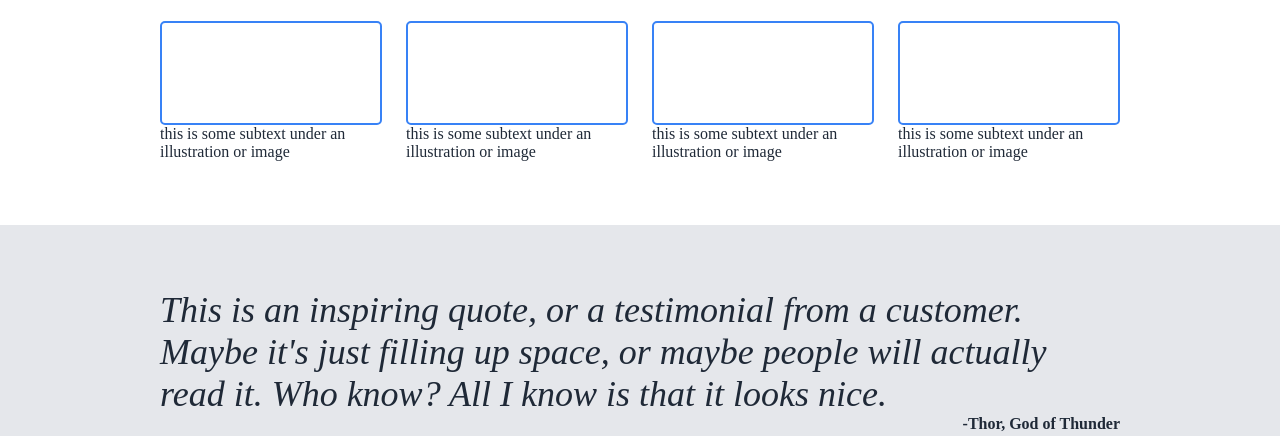
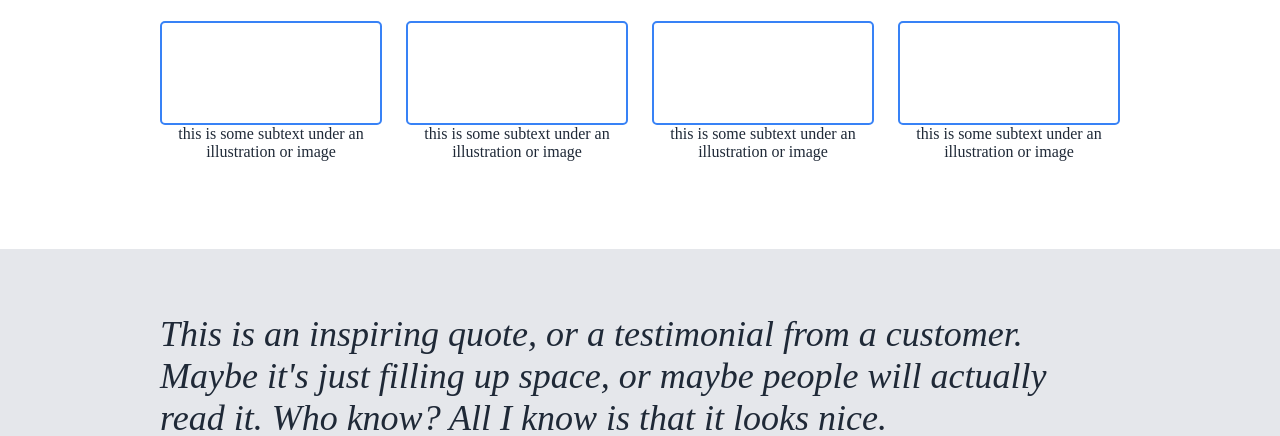
Before and after one commit to 4ouo4/odin-landing-page, a plain HTML site: page index.html in a window 1280 px wide. Shown: the part 361-797 px from the top of the page. Drawn offline with Linux system fonts and the light colour scheme.

Commit message:
Clean styling

```diff
--- a/style.css
+++ b/style.css
@@ -11,6 +11,7 @@ body {
     background-color: #1F2937;
     color: #F9FAF8;
     padding: 0 100px;
+    padding-bottom: 64px;
 }
 
 .header-bar {
@@ -40,7 +41,6 @@ body {
     flex-direction: row;
     justify-content: space-between;
     align-items: center;
-    padding-bottom: 64px;
     gap: 50px;
 }
 
@@ -72,7 +72,7 @@ body {
 /*INFORMATION SECTION*/
 .info {
     padding: 24px 160px;
-    padding-bottom: 64px;
+    padding-bottom: 88px;
     color: #1F2937;
     display: flex;
     flex-direction: column;
@@ -84,6 +84,7 @@ body {
 .info .title {
     font-size: 36px;
     font-weight: bolder;
+    text-align: center;
 }
 
 .cards {
@@ -98,6 +99,10 @@ body {
     border: 2px solid #3882F6;
     border-radius: 5px;
     padding: 50px;
+}
+
+.info .description {
+    text-align: center;
 }
 
 /*QUOTES SECTION*/
```
